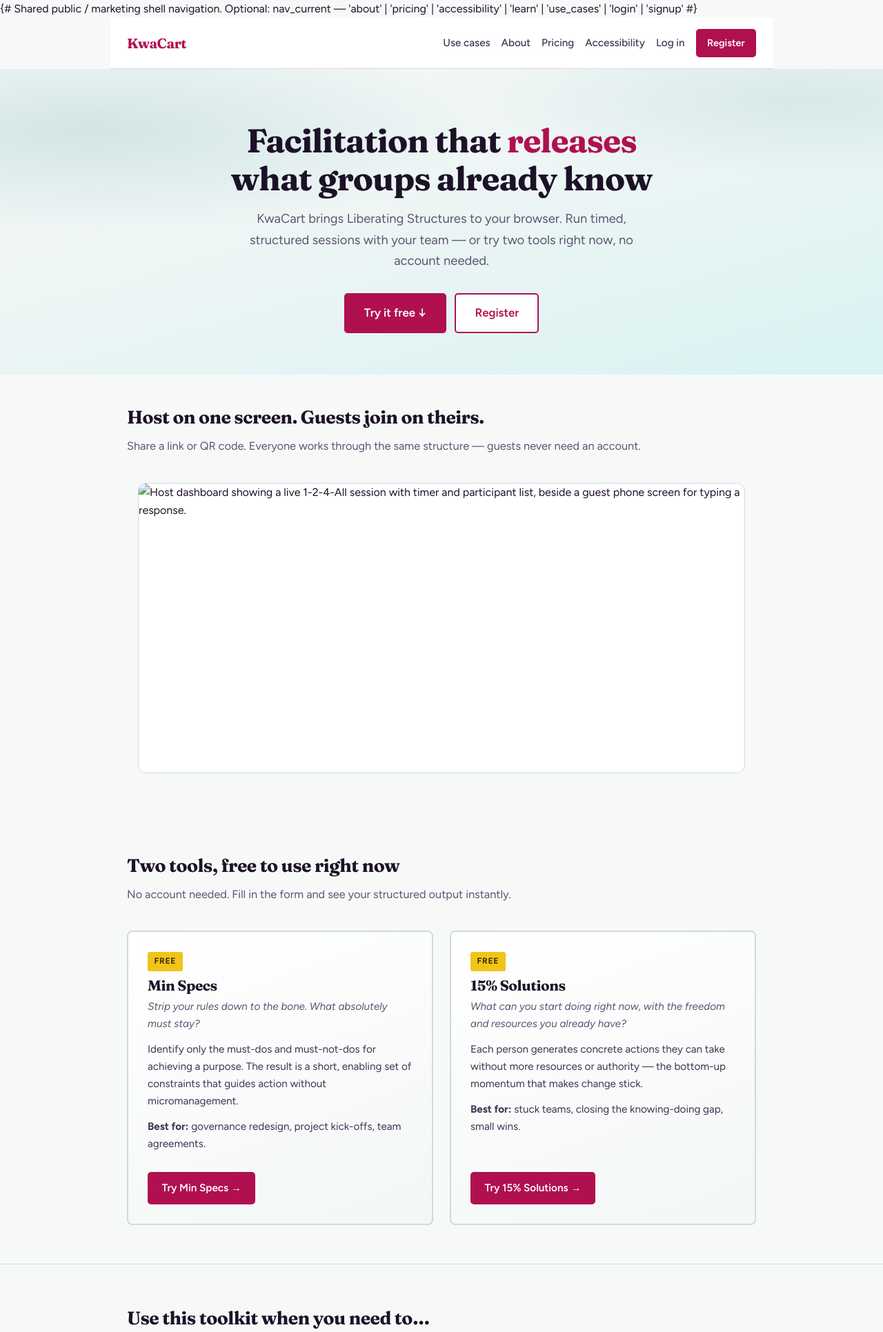
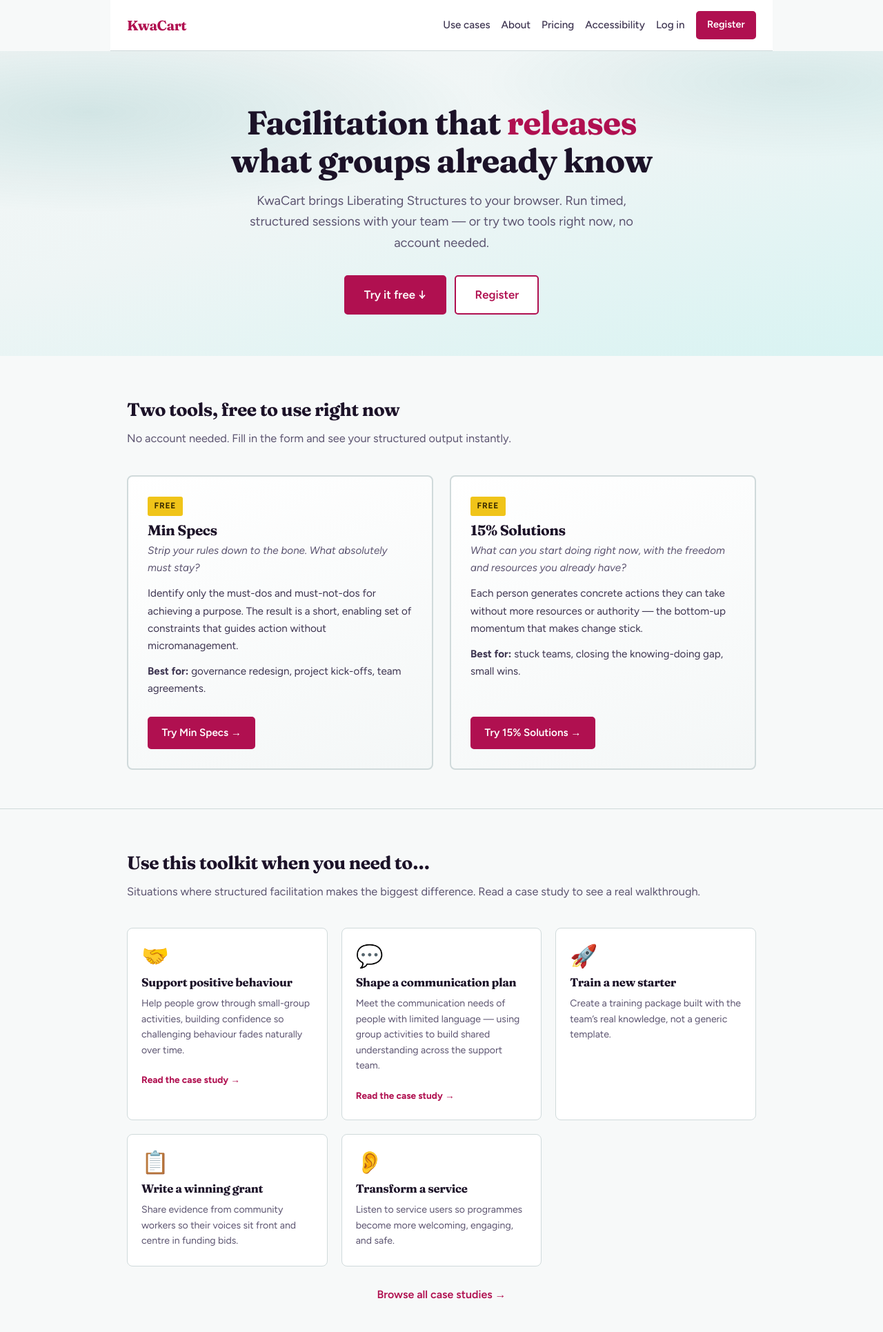
Before and after one commit to QualityLemons/Repo_KwaCart, a Django app: page / in a window 1280 px wide. Shown: the top 1931 px of the page at 69% size. Run offline with Django 5.2, Linux system fonts and the light colour scheme.

Commit message:
Remove broken landing product image and visible nav template comments.
Drop the missing dashboard SVG section from the homepage and delete include partial comments that were rendering as visible text.

```diff
--- a/templates/includes/guest_chrome.html
+++ b/templates/includes/guest_chrome.html
@@ -1,4 +1,3 @@
-{# Guest shell: logo + accessibility toggle only. #}
 <nav class="guest-nav" aria-label="Session">
     <a href="{% url 'home' %}"><strong>KwaCart</strong></a>
     <span class="spacer"></span>
--- a/templates/includes/public_nav.html
+++ b/templates/includes/public_nav.html
@@ -1,6 +1,3 @@
-{# Shared public / marketing shell navigation.
-   Optional: nav_current — 'about' | 'pricing' | 'accessibility' | 'learn' | 'use_cases' | 'login' | 'signup'
-#}
 <header>
     <nav class="nav" aria-label="Main navigation">
         <a href="{% url 'home' %}" class="nav-brand">KwaCart</a>
--- a/templates/landing.html
+++ b/templates/landing.html
@@ -31,24 +31,7 @@
     </div>
 </section>
 
-<!-- 2. Product proof -->
-<section class="section product-proof motion-proof" aria-labelledby="product-proof-heading">
-    <h2 id="product-proof-heading" class="section-title">Host on one screen. Guests join on theirs.</h2>
-    <p class="section-sub">
-        Share a link or QR code. Everyone works through the same structure — guests never need an account.
-    </p>
-    <figure class="product-proof-figure">
-        <img src="{% static 'images/session-flow.svg' %}"
-             alt="Host dashboard showing a live 1-2-4-All session with timer and participant list, beside a guest phone screen for typing a response."
-             class="product-proof-img motion-proof-img"
-             width="880"
-             height="420"
-             loading="lazy"
-             decoding="async">
-    </figure>
-</section>
-
-<!-- 3. Free tools -->
+<!-- 2. Free tools -->
 <section class="section" id="free-tools">
     <h2 class="section-title">Two tools, free to use right now</h2>
     <p class="section-sub">No account needed. Fill in the form and see your structured output instantly.</p>
```
